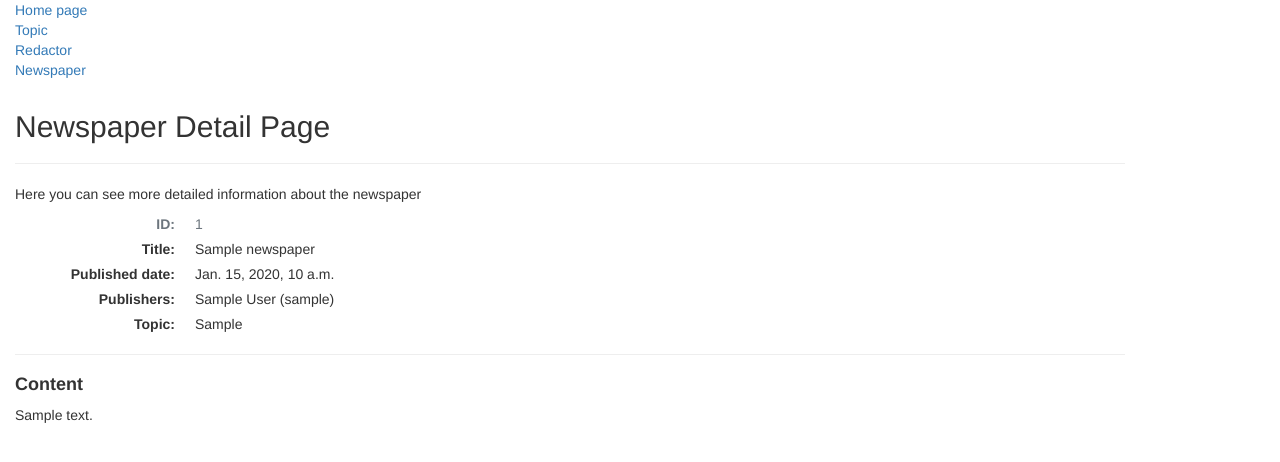
After one commit to muhactive/newspaper-agency, a Django app: page /newspapers/1 in a window 1280 px wide. The commit adds this page. Shown: the top 462 px of the page. Run offline with Django 3.2, Linux system fonts and the light colour scheme; tables that the repository leaves empty hold one stand-in row (values such as "Sample post"); some libraries are stand-ins or nearby versions.

Commit message:
add newspaper_detail.html in templates and fix class= in newspaper_list.html

```diff
--- /dev/null
+++ b/templates/newspaper/newspaper_detail.html
@@ -0,0 +1,38 @@
+{% extends "base.html" %}
+
+{% block content %}
+  <div class="container">
+    <h2 class="text-capitalize">newspaper detail page</h2>
+    <hr>
+    <p>Here you can see more detailed information about the newspaper</p>
+    <dl class="dl-horizontal">
+
+      <dt class="text-muted">ID:</dt>
+      <dd class="text-muted"> {{ newspaper_detail.id}}</dd>
+
+      <dt>Title:</dt>
+      <dd> {{ newspaper_detail.title }}</dd>
+
+      <dt>Published date:</dt>
+      <dd> {{ newspaper_detail.published_date }}</dd>
+
+      <dt>Publishers:</dt>
+      {% for publisher in newspaper_detail.publishers.all %}
+        <dd> {{ publisher.first_name}} {{ publisher.last_name }} ({{ publisher.username }})</dd>
+      {% empty %}
+        <dd class="text-danger"> No information about publishers</dd>
+      {% endfor %}
+
+      <dt>Topic:</dt>
+        {% if newspaper_detail.topic %}
+          <dd> {{ newspaper_detail.topic }}</dd>
+        {% else %}
+          <dd class="text-danger"> No information about topic</dd>
+        {% endif %}
+      </dl>
+    <hr>
+
+    <h4><strong>Content</strong></h4>
+      <p>{{ newspaper_detail.content }}</p>
+  </div>
+{% endblock %}
--- a/templates/newspaper/newspaper_list.html
+++ b/templates/newspaper/newspaper_list.html
@@ -5,7 +5,8 @@
   <br>
   {% for newspaper in newspaper_list %}
     <ul>
-      <li><a href="#">{{ newspaper.title }}</a> add at ({{ newspaper.published_date }})</li>
+      <li><a href="{% url 'newspaper:newspaper-detail' pk=newspaper.id %}">{{ newspaper.title }}
+      </a> add at ({{ newspaper.published_date }})</li>
       <hr>
     </ul>
   {% empty %}
```
